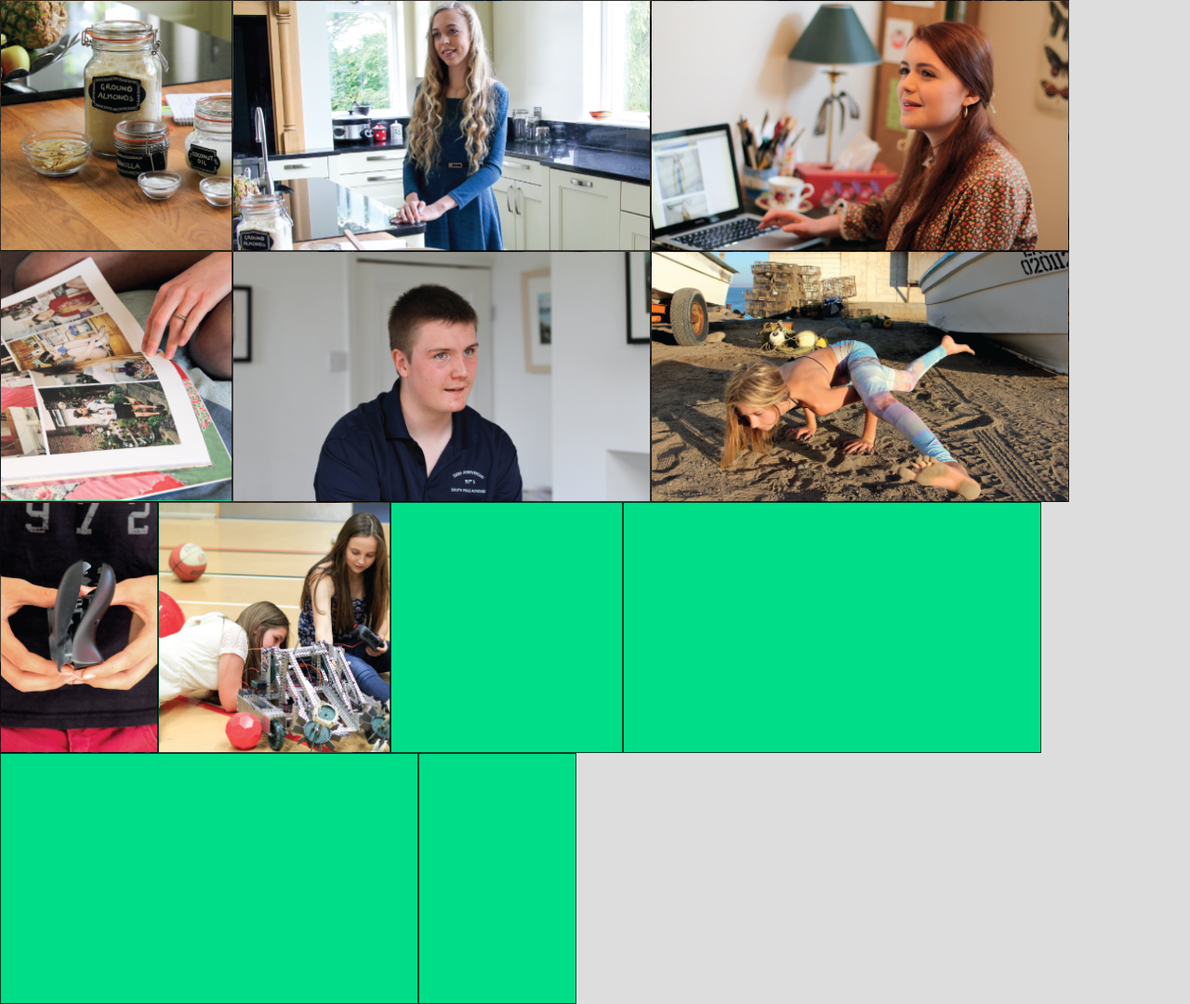
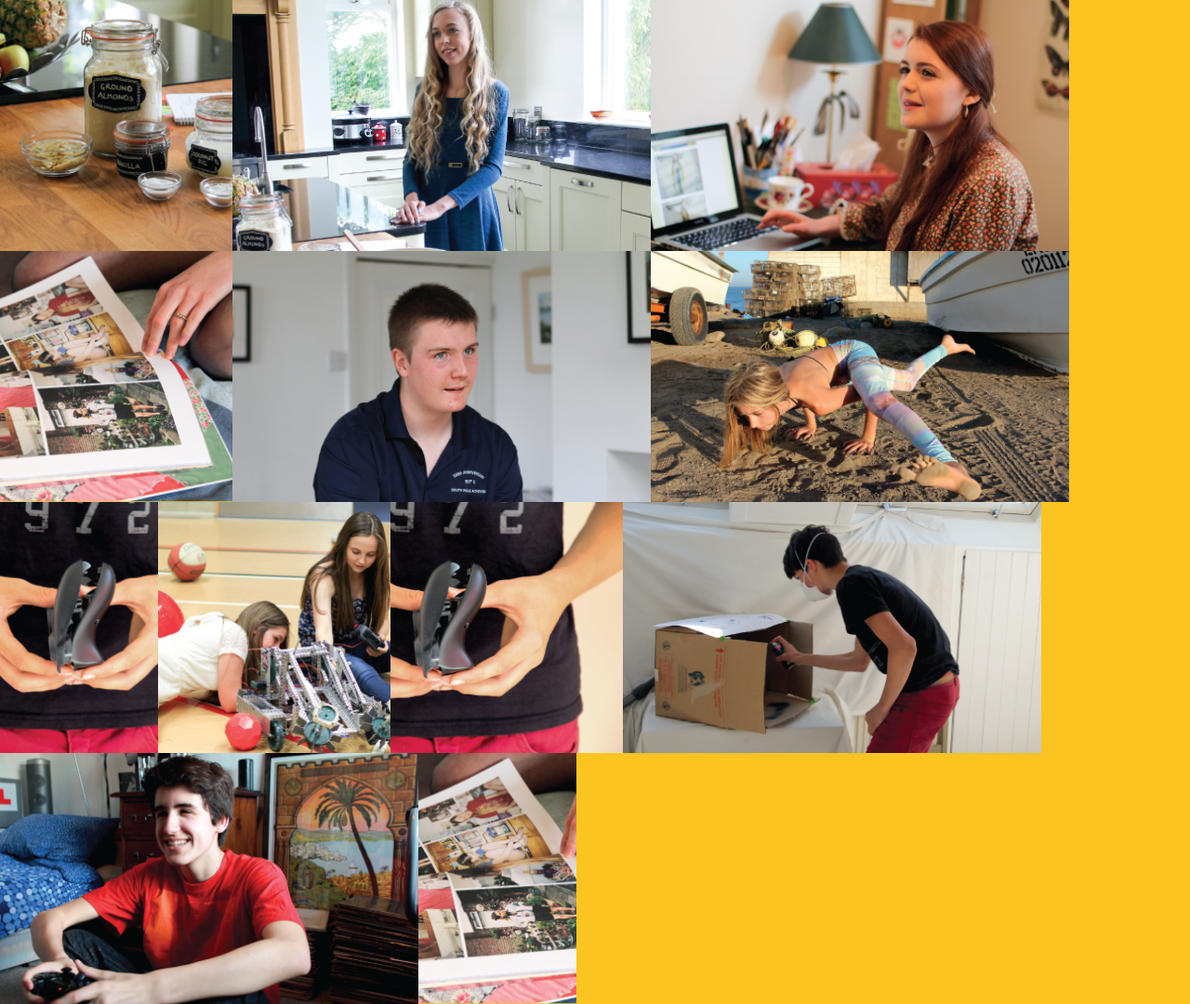
Before and after one commit to guspowell/imageGallerySpike, a plain HTML site: page index2.html in a window 1280 px wide. Shown: the whole page at 93% size. Drawn offline with nearby package versions, Linux system fonts and the light colour scheme.

Commit message:
trying out different way of fitting grid

```diff
--- a/css/index2.css
+++ b/css/index2.css
@@ -18,7 +18,7 @@ body {
 /* ---- grid ---- */
 
 .grid {
-  background: #DDD;
+  background: #FAC421;
   max-width: 100%;
   position: absolute;
     top: 0;
@@ -39,9 +39,6 @@ body {
   float: left;
   width: 170px;
   height: 270px;
-  background: #0D8;
-  border: 1px solid #333;
-  border-color: hsla(0, 0%, 0%, 0.7);
 }
 .grid-item--width1 { width: 250px; }
 .grid-item--width2 { width: 450px; }
@@ -110,3 +107,16 @@ body {
     width: 100%;
     margin: auto;
 }
+
+.left.carousel-control {
+  background-color: blue;
+}
+
+.left-arrow {
+  transform: rotate(90deg); /* IE10 and Mozilla */
+  -ms-transform: rotate(90deg); /* IE 9 */
+  -webkit-transform: rotate(90deg);
+  height: 100px;
+  background-color: red;
+  vertical-align: middle;
+}
--- a/index2.html
+++ b/index2.html
@@ -56,8 +56,8 @@
       </div>
 
       <!-- Left and right controls -->
-      <a class="left carousel-control" href="#myCarousel" role="button" data-slide="prev">
-        <span class="glyphicon glyphicon-chevron-left" aria-hidden="true"></span>
+      <a class="left carousel-control" id="carousel-arrow" href="#myCarousel" role="button" data-slide="prev">
+        <span aria-hidden="true"><img class="left-arrow" src="images/down_arrow.png"></span>
         <span class="sr-only">Previous</span>
       </a>
       <a class="right carousel-control" href="#myCarousel" role="button" data-slide="next">
--- a/js/global2.js
+++ b/js/global2.js
@@ -5,19 +5,36 @@ $(document).ready( function() {
     itemSelector: '.grid-item'
   });
 
-  // fade out effect
+  // setArrowPosition();
 
+  setCarouselHeight();
+
+  fadeOutImages();
+
+});
+
+
+function setCarouselHeight() {
+  var height = $(".grid").height();
+  console.log($("#carousel.container"));
+  $("#carousel, .carousel-inner").css("height", height);
+};
+
+// function setArrowPosition() {
+//   var height = $(".caoursel-").height();
+//   console.log(height);
+// };
+
+function fadeOutImages() {
   $(".grid-item").click(function() {
-
+    $(".grid").css({background:"transparent"});
+    var selected = this;
     $(function() {
       $('.grid div').sort(function(){
         return Math.random()*10 > 5 ? 1 : -1;
-      }).each(function(i) {
+      }).not(selected).each(function(i) {
         $(this).delay((i++) * 100).fadeOut(200);
       });
     });
-
   });
-
-
-});
+};
```
Also changed, not shown: images/down_arrow.png (added), images/gallery/image10.png (added), images/gallery/image11.png (added), images/gallery/image12.png (added), images/gallery/image9.png (added).
